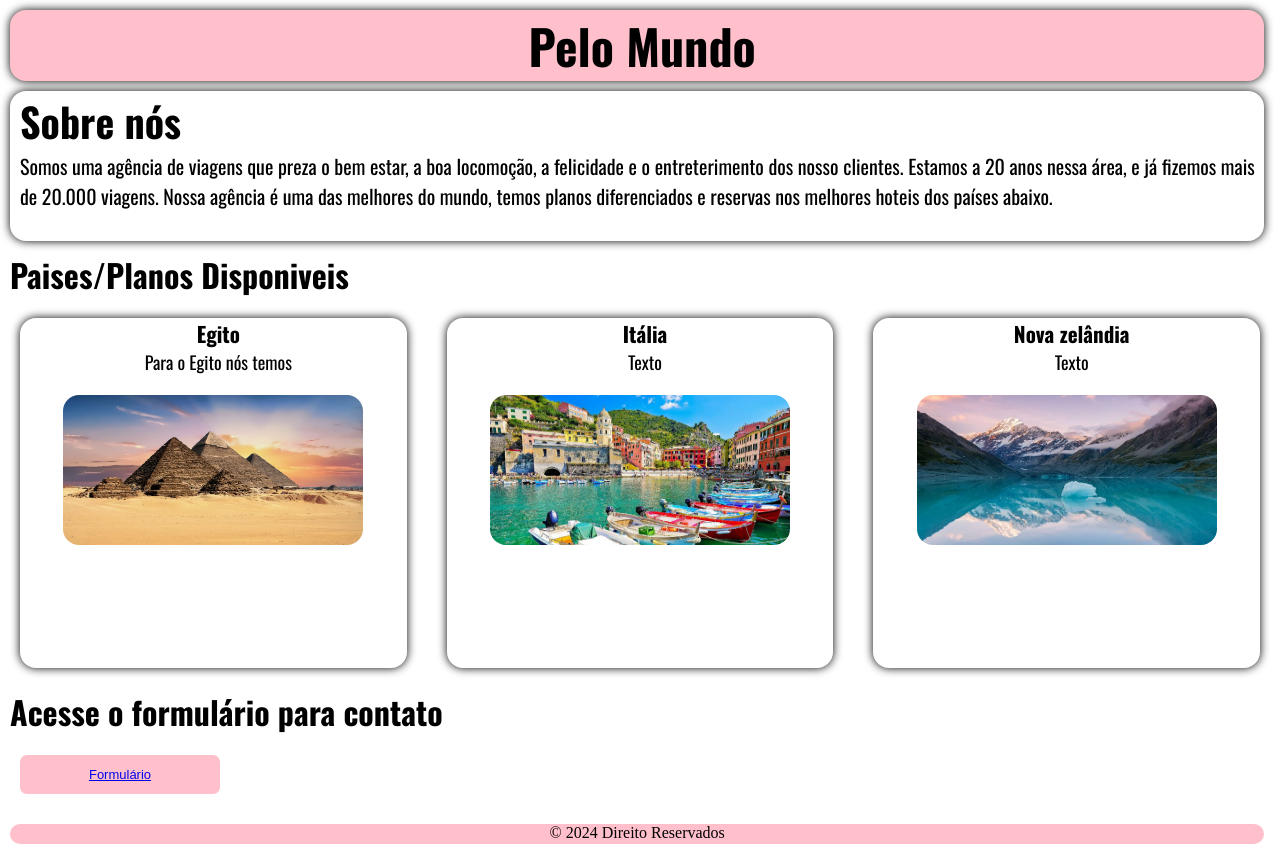
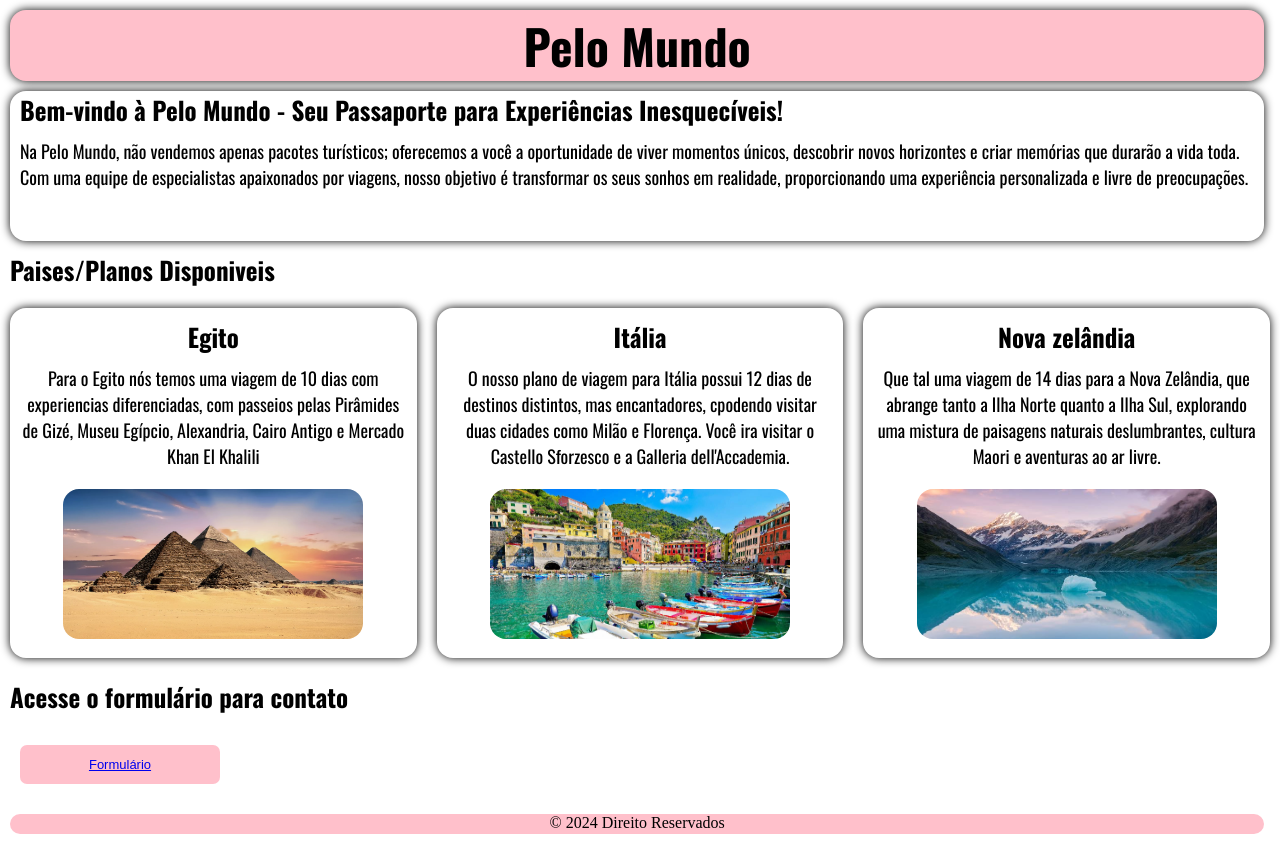
Before and after one commit to dudaordahy/ensino-medio-senac, a plain HTML site: page agencia de viagens/index.html in a window 1280 px wide. Drawn offline with nearby package versions, Linux system fonts and the light colour scheme.

Commit message:
atualizações

```diff
--- a/agencia de viagens/index.html
+++ b/agencia de viagens/index.html
@@ -16,33 +16,33 @@
     </header>
     <main>
         <div class="sidebarA">
-            <h1 class="oswald">Sobre nós</h1>
-            <p class="oswald">Somos uma agência de viagens que preza o bem estar, a boa locomoção, a felicidade e o entreterimento dos nosso clientes. Estamos a 20 anos nessa área, e já fizemos mais de 20.000 viagens. Nossa agência é uma das melhores do mundo, temos planos diferenciados e reservas nos melhores hoteis dos países abaixo.</p>
+            <h3 class="oswald">Bem-vindo à Pelo Mundo - Seu Passaporte para Experiências Inesquecíveis!</h2>
+            <p class="oswald">Na Pelo Mundo, não vendemos apenas pacotes turísticos; oferecemos a você a oportunidade de viver momentos únicos, descobrir novos horizontes e criar memórias que durarão a vida toda. Com uma equipe de especialistas apaixonados por viagens, nosso objetivo é transformar os seus sonhos em realidade, proporcionando uma experiência personalizada e livre de preocupações.</p>
         </div>
 
         <div class="sidebarB">
-            <h1 class="oswald">Paises/Planos Disponiveis</h1>
+            <h3 class="oswald">Paises/Planos Disponiveis</h2>
         </div>
 
         <div class="main">
         <div class="container">
             <h3 class="oswald">Egito</h3>
-            <p class="oswald">Para o Egito nós temos </p>
+            <p class="oswald">Para o Egito nós temos uma viagem de 10 dias com experiencias diferenciadas, com passeios pelas Pirâmides de Gizé, Museu Egípcio, Alexandria, Cairo Antigo e Mercado Khan El Khalili</p>
             <img src="imagens/egito.webp" alt="egito" class="paises">
         </div>
         <div class="container">
             <h3 class="oswald">Itália</h3>
-            <p class="oswald">Texto</p>
+            <p class="oswald">O nosso plano de viagem para Itália possui 12 dias de destinos distintos, mas encantadores, cpodendo visitar duas cidades como Milão e Florença. Você ira visitar o Castello Sforzesco e a Galleria dell'Accademia.</p>
             <img src="imagens/italia.jpg" alt="italia" class="paises">
         </div>
         <div class="container">
             <h3 class="oswald">Nova zelândia</h3>
-            <p class="oswald">Texto</p>
+            <p class="oswald">Que tal uma viagem de 14 dias para a Nova Zelândia, que abrange tanto a Ilha Norte quanto a Ilha Sul, explorando uma mistura de paisagens naturais deslumbrantes, cultura Maori e aventuras ao ar livre.</p>
             <img src="imagens/nova zelandia.jfif" alt="nova zelandia" class="paises">
         </div>
     </div>
     <div class="form">
-        <h1 class="oswald">Acesse o formulário para contato</h1>
+        <h3 class="oswald">Acesse o formulário para contato</h3>
         <button type="submit"><a href="formulário.html">Formulário</a></button>
     </div>
     </main>
--- a/agencia de viagens/style.css
+++ b/agencia de viagens/style.css
@@ -18,7 +18,7 @@ header{
     box-shadow: 0 0 10px;
     text-align: left;
     width: 98%;
-    font-size: 20px;
+    font-size: 18px;
     height: 150px;
     margin: 10px;
 }
@@ -26,9 +26,17 @@ header{
     display: flex;
     justify-content: space-between;
 }
+p{
+    font-size: 18px;
+    margin: 10px;
+}
+h3{
+    font-size: 25px;
+    margin: 10px;
+}
 .container{
-    font-size: large;
-    margin: 20px;
+    font-size: 18px;
+    margin: 10px;
     border-radius: 16px;
     box-shadow: 0 0 10px;
     text-align: center;
@@ -37,7 +45,7 @@ header{
     align-items: center;
 }
 .paises{
-    margin-top: 20px;
+    margin-top: 10px;
     border-radius: 16px;
     width: 300px;
     height: 150px;
@@ -47,7 +55,6 @@ header{
   font-optical-sizing: auto;
   font-weight: weight;
   font-style: normal;
-  margin-left: 10px;
 }
 button {
     width: 200px;
```
